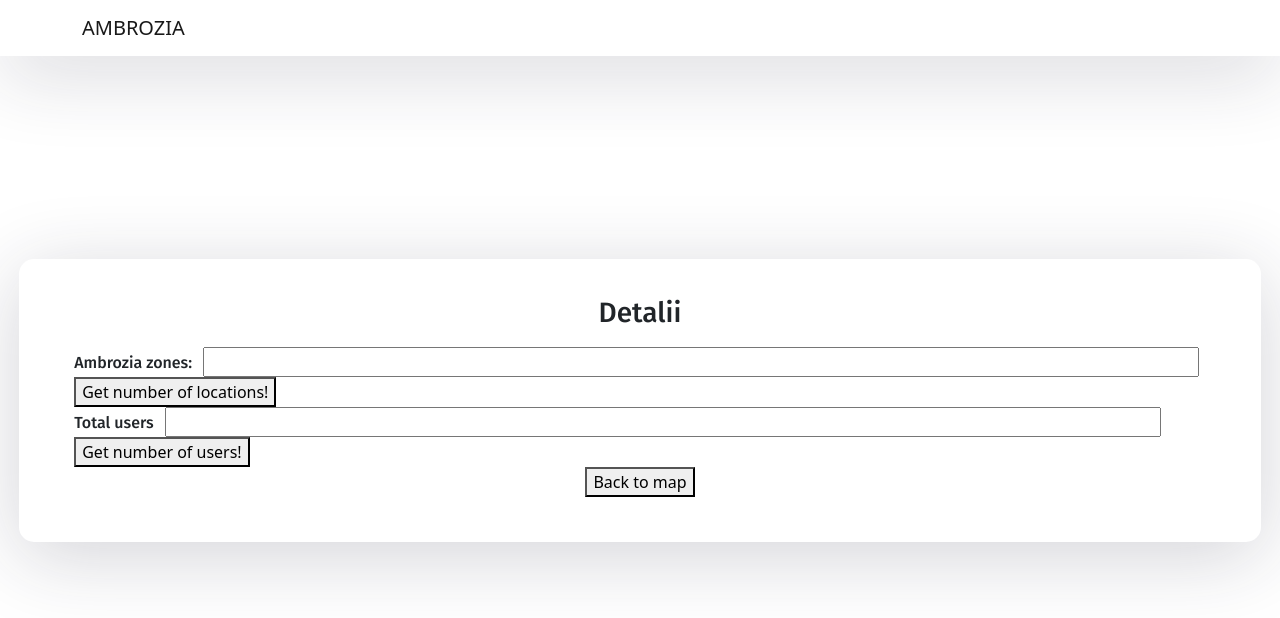
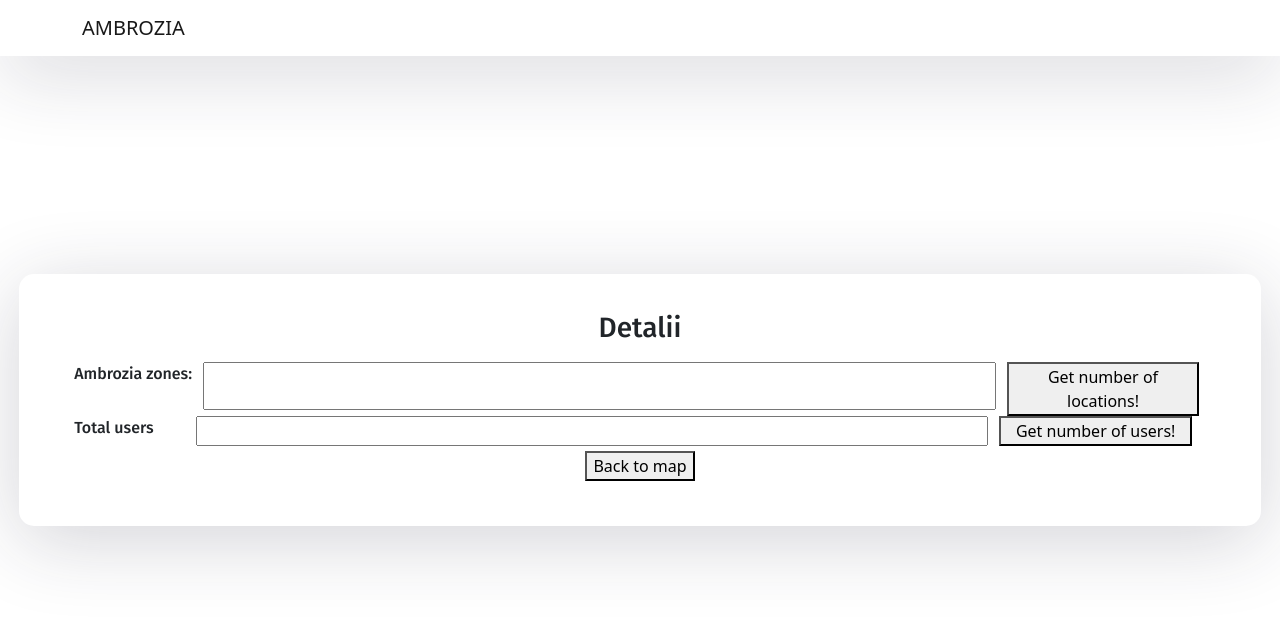
Before and after one commit to CorinaLazar27/DATC-Proiect, a React (Create React App) app in the folder REACT-APP/my-app/: page /historypage in a window 1280 px wide. Shown: the top 618 px of the page. Built offline with nearby package versions, Linux system fonts and the light colour scheme.

Commit message:
Update css

```diff
--- a/REACT-APP/my-app/src/App.js
+++ b/REACT-APP/my-app/src/App.js
@@ -10,7 +10,6 @@ import SignUp from "./components/signup.component";
 import  { PageWithMap } from './components/PageWithMap';
 import {PageUser} from './components/PageUser';
 import {HistoryPage} from './components/HistoryPage';
-import {NewZones} from './components/NewZones';
 import {PreLoader1} from './components/PreLoader1';
 
 function App() {
@@ -27,7 +26,6 @@ function App() {
             <Route exact path="/map" component={PageWithMap} />
             <Route exact path="/mapuser" component={PageUser} />
             <Route exact path="/historypage" component={HistoryPage} />
-            <Route exact path="/newzones" component={NewZones} />
             <Route exact path="/loading" component={PreLoader1} />
           </Switch>
         </div>
--- a/REACT-APP/my-app/src/components/HistoryPage.js
+++ b/REACT-APP/my-app/src/components/HistoryPage.js
@@ -51,15 +51,15 @@ export function HistoryPage()  {
 
                <h3>Detalii</h3>
 
-               <div className="zones">
+               <div className="details">
                  <label>Ambrozia zones:</label>
                  <input type="text" className="nr-zones" placeholder=" " value={nrlocatii}/>
-                 <button onClick={() => numarLocatii()}>Get number of locations!</button>
+                 <button className="btn-locations" onClick={() => numarLocatii()}>Get number of locations!</button>
                </div>
-               <div className="zones">
+               <div className="details">
                  <label>Total users</label>
-                 <input type="text" className="nr-zones" placeholder=" " value={nrutilizatori}/>
-                 <button onClick={() => numarUtilizatori()}>Get number of users!</button>
+                 <input type="text" className="nr-users" placeholder=" " value={nrutilizatori}/>
+                 <button className="btn-user" onClick={() => numarUtilizatori()}>Get number of users!</button>
                </div>
                <button onClick={()=>history.push("/map")}>Back to map</button>
                </div>
--- a/REACT-APP/my-app/src/components/NewZones.js
+++ /dev/null
@@ -1,71 +0,0 @@
-import React, {useState} from "react";
-
-import { BrowserRouter as Router, Switch, Route, Link } from "react-router-dom";
-
-
-export function NewZones()  {
-
-  let handleChange = (i, e) =>{
-    let newFormValues = [...formValues];
-    newFormValues[i][e.target.zone] = e.target.value;
-    setFormValues(newFormValues);
-  }
-  let addFormFields = () =>{
-    setFormValues([...formValues, {zone: ""}])
-  }
-
-  let removeFormFields = (i) =>{
-    let newFormValues = [...formValues];
-    newFormValues.splice(i, 1);
-    setFormValues(newFormValues)
-  }
-
-  const [formValues, setFormValues] = useState([{zone: ""}])
-
-
-        return (
-            <div className="App">
-            <nav className="navbar navbar-expand-lg navbar-light fixed-top">
-              <div className="container">
-                <Link className="navbar-brand" to={"/sign-in"}>AMBROZIA</Link>
-                <div className="collapse navbar-collapse" id="navbarTogglerDemo02">
-                <ul className="navbar-nav ml-auto">
-                  <li className="nav-item">
-                    <Link className="nav-link" to={"/mapuser"}>User Page</Link>
-                  </li>
-                  <li className="nav-item">
-                    <Link className="nav-link" to={"/map"}>Admin</Link>
-                  </li>
-
-                </ul>
-                </div>
-              </div>
-            </nav>
-
-               <h3>Zone noi</h3>
-
-               <form>
-                 {formValues.map((element, index) =>(
-                   <div className="new-zones" key={index}>
-
-                     <input type="text" name="zone"  onChange={e => handleChange(index,e)} />
-
-
-                     <button type="button" className="btn-accept"></button>
-                     <button type="button" className="btn-refuse" onClick={() =>removeFormFields(index)}></button>
-                     </div>
-                 ))}
-                 <div className="button-section">
-                   <button className="button-add" type="button" onClick={() => addFormFields()}>Add zone</button>
-                 </div>
-               </form>
-
-               </div>
-
-  );
-
-
-
-        }
-
-export default NewZones;
--- a/REACT-APP/my-app/src/components/PageWithMap.js
+++ b/REACT-APP/my-app/src/components/PageWithMap.js
@@ -18,13 +18,13 @@ export function PageWithMap()  {
             <div className="container">
               <Link className="navbar-brand">AMBROZIA</Link>
 
-
+              <button className="btn-admin" onClick={()=>history.push("/historypage")}>DETALII</button>
 
               <button className="btn-logout" onClick={()=>LogOutClick()}>Logout</button>
             </div>
           </nav>
 
-                <Button onClick={()=>history.push("/historypage")}>DETALII ADMIN</Button>
+
 
                 <div className="map1">
                   <GoogleMapForm />
--- a/REACT-APP/my-app/src/index.css
+++ b/REACT-APP/my-app/src/index.css
@@ -149,12 +149,21 @@
 
   .nr-zones {
     margin-left: 1%;
-    width: 88%;
+    width: 70%;
+    margin-right: 1%;
+    margin-bottom: 0.5%;
+  }
+  .nr-users{
+    margin-left: 3.75%;
+    width: 70%;
+    margin-right: 1%;
+    margin-bottom: 0.5%;
   }
 
-  .zones {
+  .details {
     text-align: left;
     width: auto;
+    display:flex;
   }
 
   .button-section {
@@ -182,6 +191,23 @@
     background-color: #fff;
     border: #fff;
     font-weight: 450;
+  }
+  .btn-admin{
+    margin-right : 80%;
+    font-size: 13px;
+    border: 0;
+    background-color: #fff;
+  }
+  .btn-locations{
+    width:17%;
+    height:5%;
+    font-size: 100%;
+
+  }
+  .btn-user{
+    width:17%;
+    height:5%;
+    font-size: 100%;
   }
 }
 
@@ -346,17 +372,46 @@
 
   .nr-zones {
     margin-left: 1%;
-    width: auto;
+    width: 60%;
+    margin-right:1%;
+    margin-bottom: 0.5%;
+
+  }
+  .nr-users{
+    margin-left: 5.5%;
+    width: 60%;
+    margin-right:1%;
+    margin-bottom: 0.5%;
+
+  }
+  .btn-locations{
+    width:18%;
+    height:5%;
+    font-size:50%;
+
+
+  }
+  .btn-user{
+    width:18%;
+    height:5%;
+    font-size: 50%;
   }
 
-  .zones {
+  .details {
     text-align: left;
     width: auto;
+    display:flex;
   }
   .btn-logout {
     background-color: #fff;
     border: #fff;
     font-weight: 450;
+  }
+  .btn-admin{
+    margin-right : 80%;
+    font-size: 13px;
+    border: 0;
+    background-color: #fff;
   }
 }
 
@@ -521,12 +576,22 @@
 
   .nr-zones {
     margin-left: 1%;
-    width: auto;
+    width: 30%;
+    margin-right:0.5%;
+    margin-bottom: 0.5%
+
+  }
+  .nr-users{
+    margin-left: 11.5%;
+    width: 30%;
+    margin-right:1%;
+    margin-bottom: 0.5%
   }
 
-  .zones {
+  .details {
     text-align: left;
     width: auto;
+    display:flex;
   }
 
   .btn-logout {
@@ -534,4 +599,23 @@
     border: #fff;
     font-weight: 450;
   }
+
+  .btn-admin{
+    margin-right : 80%;
+    font-size: 13px;
+    border: 0;
+    background-color: #fff;
+  }
+  .btn-locations{
+    width:18%;
+    height:7%;
+    font-size:40%;
+
+
+  }
+  .btn-user{
+    width:18%;
+    height:7%;
+    font-size: 40%;
+  }
 }
```
